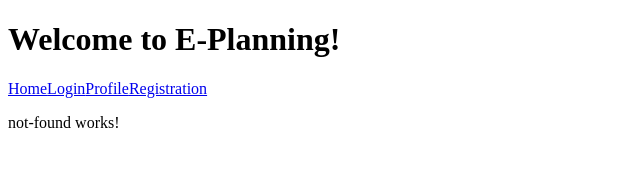
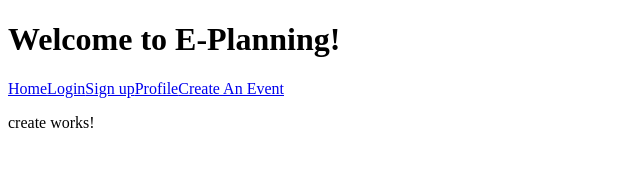
Before and after one commit to lfung218/e-planning-web, an Angular app: page /create in a window 1280 px wide. Shown: the top 182 px of the page, without its empty margins (0-640 px from the left). Built offline with nearby package versions, Linux system fonts and the light colour scheme.

Commit message:
Added Create Component

```diff
--- a/src/app/app.module.ts
+++ b/src/app/app.module.ts
@@ -13,6 +13,7 @@ import { NavBarComponent } from './nav-bar/nav-bar.component';
 import { FooterComponent } from './footer/footer.component';
 import { AppRouterModule } from './/router.module';
 import { NotFoundComponent } from './not-found/not-found.component';
+import { CreateComponent } from './create/create.component';
 
 
 @NgModule({
@@ -25,7 +26,8 @@ import { NotFoundComponent } from './not-found/not-found.component';
     HomeComponent,
     NavBarComponent,
     FooterComponent,
-    NotFoundComponent
+    NotFoundComponent,
+    CreateComponent
   ],
   imports: [
     BrowserModule,
--- /dev/null
+++ b/src/app/create/create.component.html
@@ -0,0 +1,3 @@
+<p>
+  create works!
+</p>
--- /dev/null
+++ b/src/app/create/create.component.ts
@@ -0,0 +1,15 @@
+import { Component, OnInit } from '@angular/core';
+
+@Component({
+  selector: 'app-create',
+  templateUrl: './create.component.html',
+  styleUrls: ['./create.component.css']
+})
+export class CreateComponent implements OnInit {
+
+  constructor() { }
+
+  ngOnInit() {
+  }
+
+}
--- a/src/app/nav-bar/nav-bar.component.html
+++ b/src/app/nav-bar/nav-bar.component.html
@@ -1,6 +1,8 @@
 <nav>
   <a routerLink="/">Home</a>
   <a routerLink="/login">Login</a>
+  <a routerLink="/registration">Sign up</a>
   <a routerLink="/profile">Profile</a>
-  <a routerLink="/registration">Registration</a>
+  <a routerLink="/create">Create An Event</a>
+
 </nav>
--- a/src/app/router.module.ts
+++ b/src/app/router.module.ts
@@ -6,6 +6,7 @@ import { EventsComponent } from './events/events.component';
 import { LoginComponent } from './login/login.component';
 import { RegistrationComponent } from './registration/registration.component';
 import { ProfileComponent } from './profile/profile.component';
+import { CreateComponent } from './create/create.component';
 import { NotFoundComponent } from './not-found/not-found.component';
 
 const routes: Routes = [
@@ -14,6 +15,7 @@ const routes: Routes = [
   { path: 'login', component: LoginComponent },
   { path: 'registration', component: RegistrationComponent },
   { path: 'profile', component: ProfileComponent },
+  { path: 'create', component: CreateComponent },
   { path: '**', component: NotFoundComponent },
 ];
 
```
Also changed, not shown: src/app/create/create.component.css (added), 1 other file (tests, documents, lock files or other folders).
